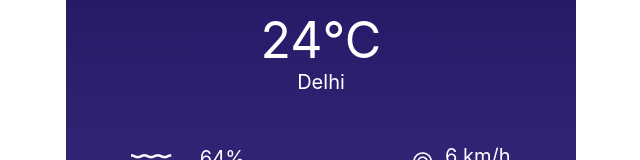
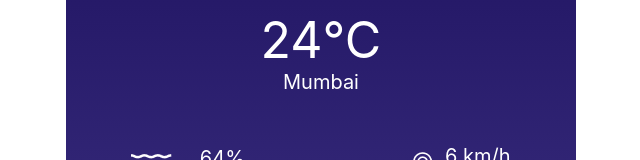
Before and after one commit to ravindarsahani3183/Weather-App, a React (Create React App) app: page / in a window 1280 px wide. Shown: the part 345-505 px from the top of the page, without its empty margins (319-959 px from the left). Built offline with nearby package versions, Linux system fonts and the light colour scheme.

Commit message:
complete weather project

```diff
--- a/src/Components/Weather/Weather.js
+++ b/src/Components/Weather/Weather.js
@@ -80,7 +80,7 @@ const Weather = () => {
           <img src={wicon}  alt='' className='cloud_icon'></img>
         </div>
         <div className='weather-temp'>24℃</div>
-        <div className='weather-location'>Delhi</div>
+        <div className='weather-location'>Mumbai</div>
         <div className='data-container'>
           <div className='element'>
             <img src={humidity_icon} className='icon' alt=''></img>
```
